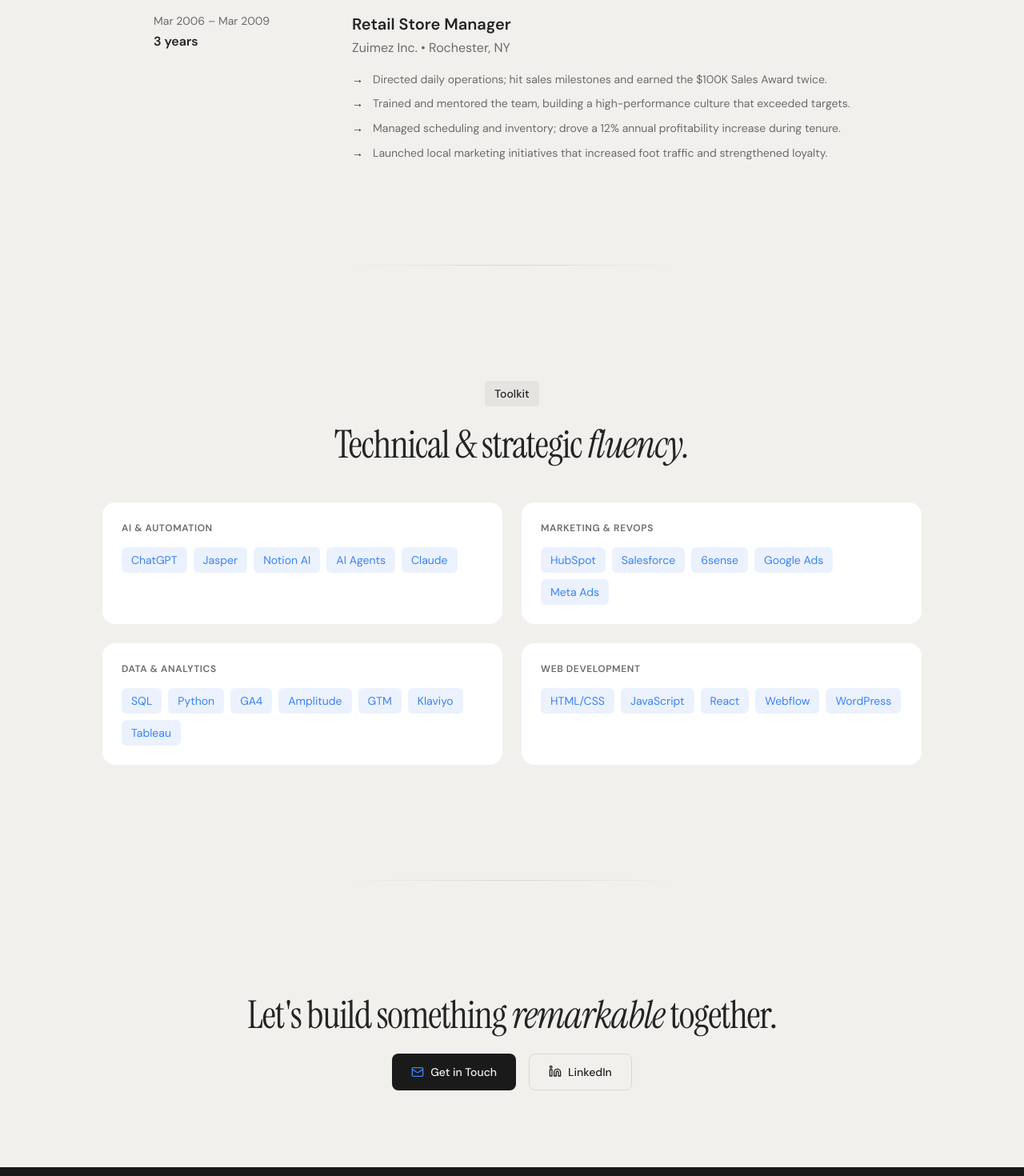
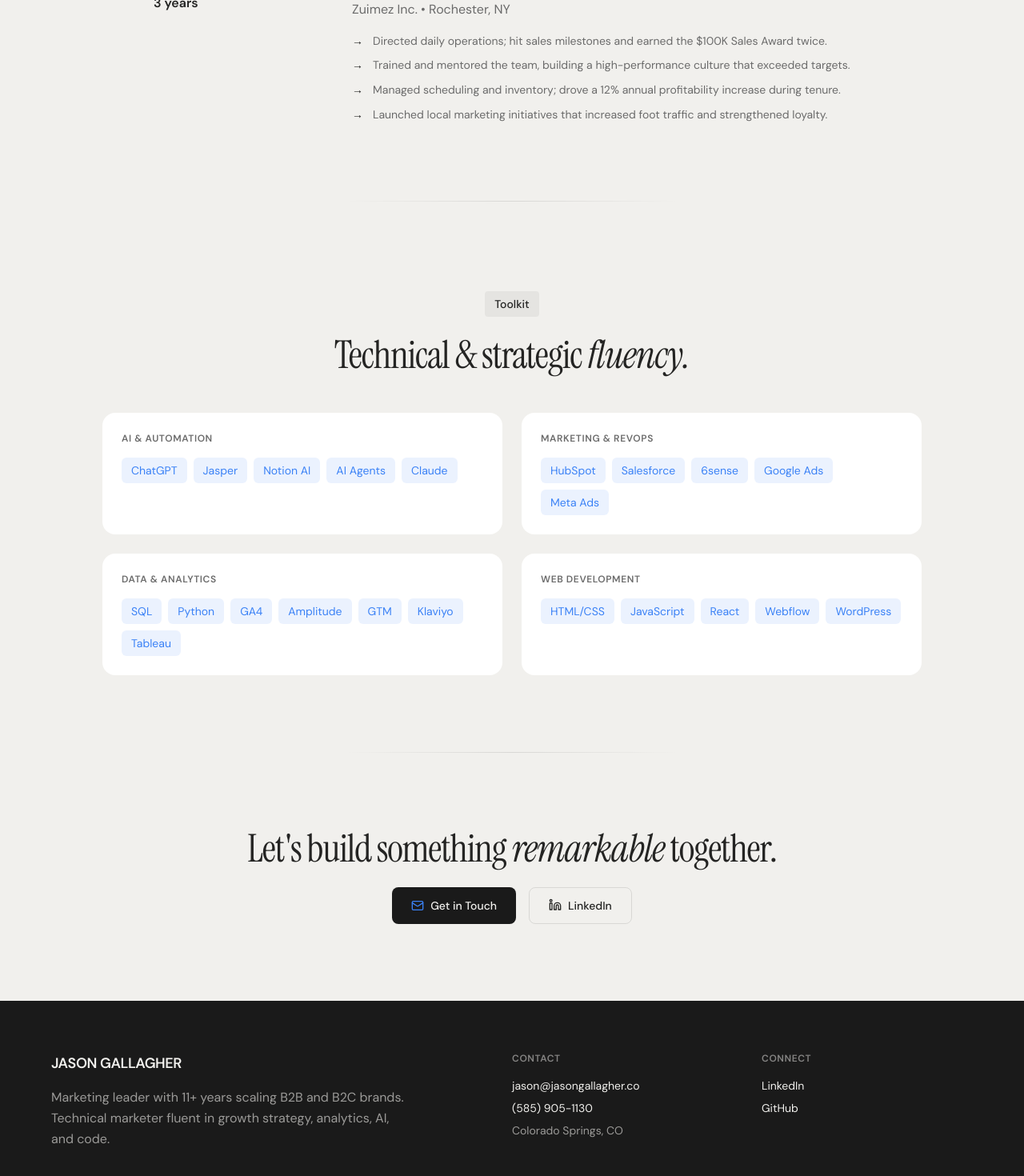
Before and after one commit to JsonGallagher/jason-gallagher-portfolio, a React (Vite) app: page / in a window 1280 px wide. Shown: the part 5678-7148 px from the top of the page at 80% size. Built offline with nearby package versions, Linux system fonts and the light colour scheme.

Commit message:
Updated divider spacing

```diff
--- a/src/components/CTA.jsx
+++ b/src/components/CTA.jsx
@@ -7,7 +7,7 @@ export default function CTA() {
   const isInView = useInView(ref, { once: true, margin: "-100px" });
 
   return (
-    <section className="py-24 px-6">
+    <section className="pt-12 pb-24 px-6">
       <motion.div
         ref={ref}
         initial={{ opacity: 0, y: 30 }}
--- a/src/components/Experience.jsx
+++ b/src/components/Experience.jsx
@@ -116,7 +116,7 @@ export default function Experience() {
   const isInView = useInView(ref, { once: true, margin: "-100px" });
 
   return (
-    <section id="experience" className="pt-24 pb-12 px-6 scroll-mt-16">
+    <section id="experience" className="pt-12 pb-12 px-6 scroll-mt-16">
       <div ref={ref} className="max-w-4xl mx-auto">
         <motion.div
           initial={{ opacity: 0, y: 20 }}
@@ -137,7 +137,7 @@ export default function Experience() {
         </div>
       </div>
       {/* Subtle section divider */}
-      <div className="mt-24 flex justify-center">
+      <div className="mt-16 flex justify-center">
         <div className="h-px w-48 sm:w-64 md:w-80 lg:w-[26rem] bg-gradient-to-r from-transparent via-black/10 to-transparent dark:via-white/10" />
       </div>
     </section>
--- a/src/components/Skills.jsx
+++ b/src/components/Skills.jsx
@@ -25,7 +25,7 @@ export default function Skills() {
   const isInView = useInView(ref, { once: true, margin: "-100px" });
 
   return (
-    <section id="skills" className="pt-24 pb-12 px-6 scroll-mt-16">
+    <section id="skills" className="pt-16 pb-12 px-6 scroll-mt-16">
       <div ref={ref} className="max-w-5xl mx-auto">
         <motion.div
           initial={{ opacity: 0, y: 20 }}
@@ -66,7 +66,7 @@ export default function Skills() {
         </div>
       </div>
       {/* Subtle section divider */}
-      <div className="mt-36 flex justify-center">
+      <div className="mt-24 flex justify-center">
         <div className="h-px w-48 sm:w-64 md:w-80 lg:w-[26rem] bg-gradient-to-r from-transparent via-black/10 to-transparent dark:via-white/10" />
       </div>
     </section>
```
Also changed, not shown: 1 other file (tests, documents, lock files or other folders).
